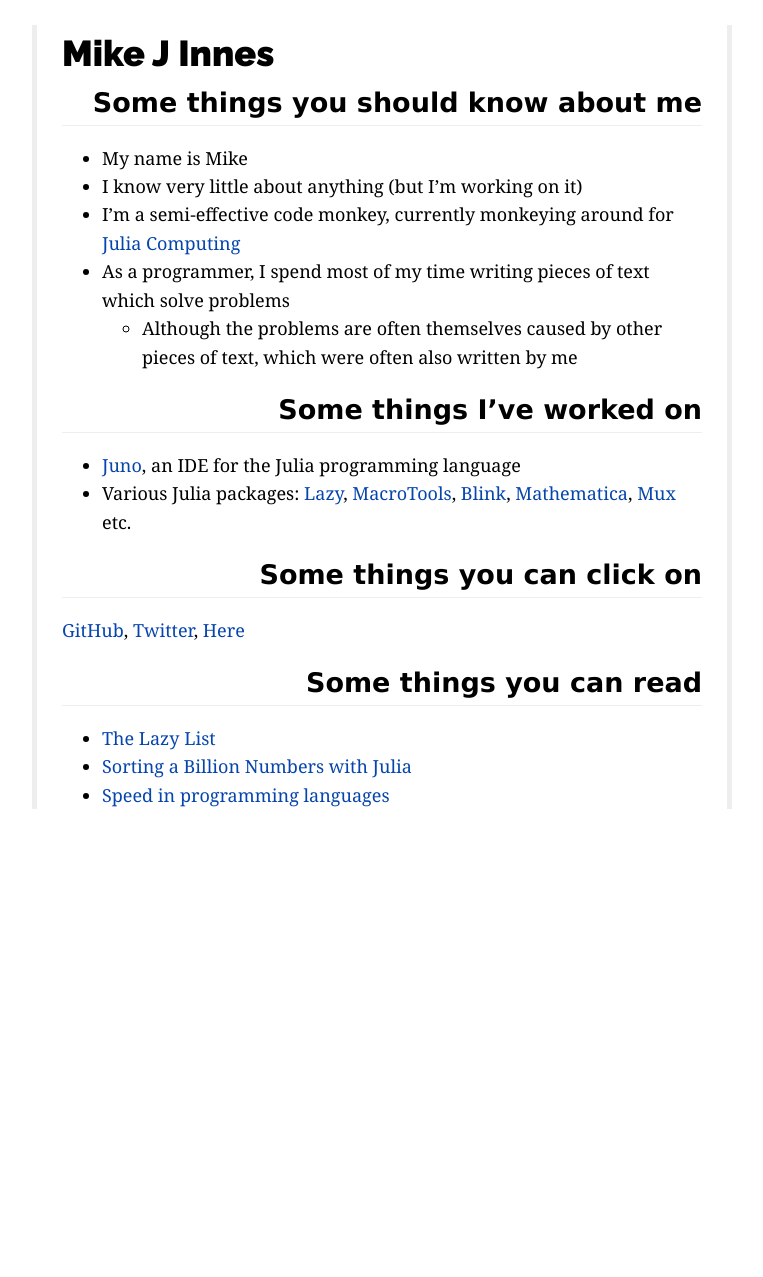
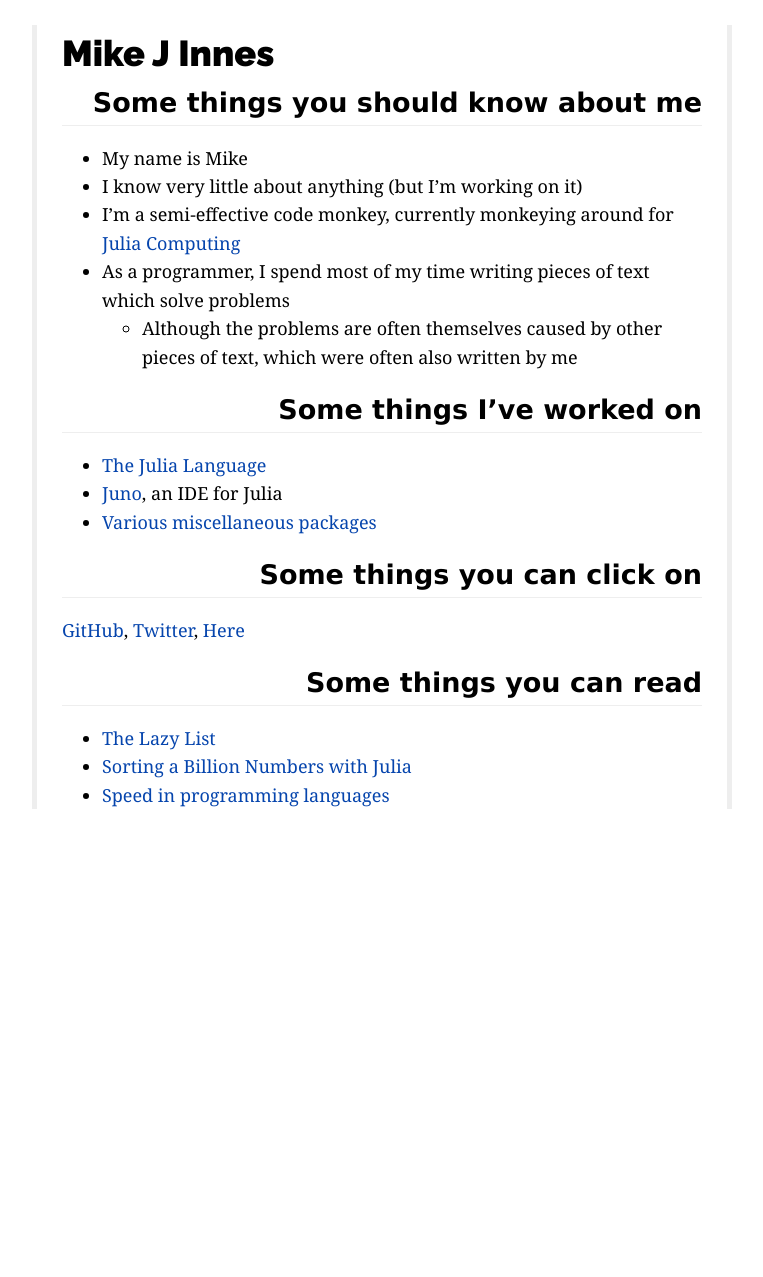
Before and after one commit to MikeInnes/mikeinnes.github.io, a Jekyll site: the page built from index.md, in a window 1280 px wide. Shown: the whole page, without its empty margins (258-1021 px from the left). Built offline with Jekyll 4.4.1, drawn with Linux system fonts in a browser that asks for light colours.

Commit message:
update projects

```diff
--- a/index.md
+++ b/index.md
@@ -15,8 +15,9 @@ title: home
 
 ## Some things I've worked on
 
-* [Juno](http://junolab.org), an IDE for the Julia programming language
-* Various Julia packages: [Lazy](https://github.com/MikeInnes/Lazy.jl), [MacroTools](https://github.com/MikeInnes/MacroTools.jl), [Blink](https://github.com/JunoLab/Blink.jl), [Mathematica](https://github.com/MikeInnes/Mathematica.jl), [Mux](https://github.com/JuliaWeb/Mux.jl) etc.
+* [The Julia Language](https://julialang.org/)
+* [Juno](http://junolab.org), an IDE for Julia
+* [Various miscellaneous packages](https://github.com/MikeInnes/)
 
 ## Some things you can click on
 
```
